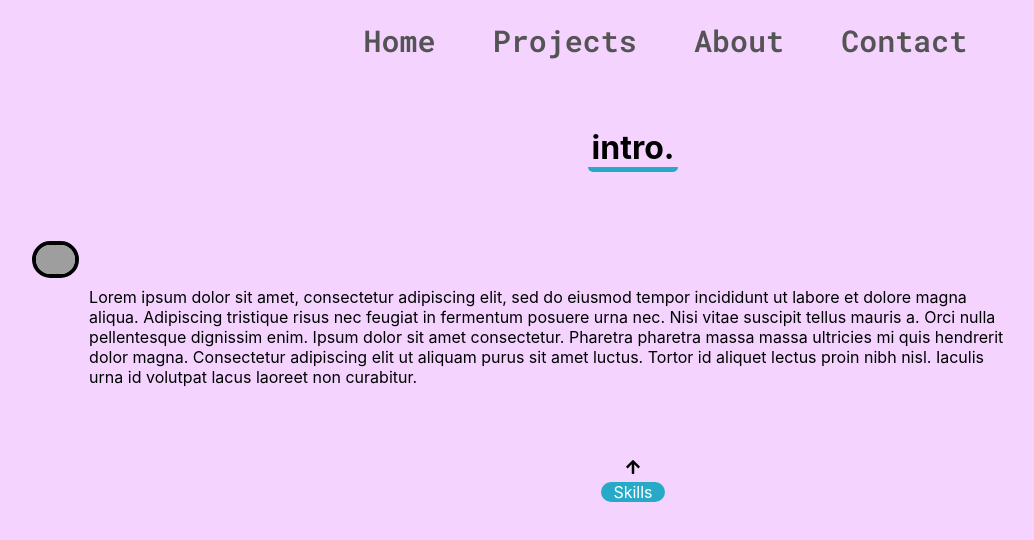
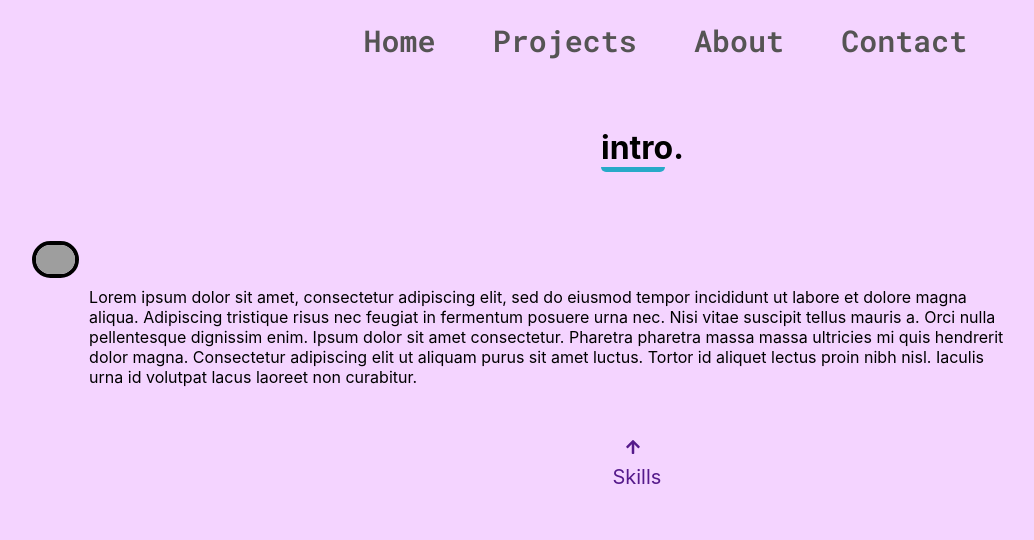
Before and after one commit to sahilkakwani9/React-Portfolio, a React (Create React App) app: page /about in a window 1280 px wide. Shown: the top 540 px of the page, without its empty margins (7-1041 px from the left). Built offline with nearby package versions, Linux system fonts and the light colour scheme; grey boxes are pictures that could not be loaded.

Commit message:
Added skills btn

```diff
--- a/src/components/About.css
+++ b/src/components/About.css
@@ -19,7 +19,7 @@
 .about-container .intro h1 {
     border-bottom: #27aac8 5px solid;
     border-radius: 5px;
-    width: 7%;
+    width: 5%;
     margin: auto;
 }
 
@@ -46,10 +46,15 @@
 
 .about-container .txt-wrap {
     /* margin-bottom: 10%; */
-    width: 5%;
-    margin: -1% auto 0 auto;
-    color: #fff;
+    width: 4%;
+    margin: -1.5% auto 0 auto;
+    color: #551a8b;
     border-radius: 20px;
-    background-color: #27aac8;
+    /* background-color: #27aac8; */
 
 }
+
+.about-container .txt-wrap p {
+    padding: 5px;
+    font-size: 20px;
+}
--- a/src/components/About.js
+++ b/src/components/About.js
@@ -27,8 +27,8 @@ function About() {
           </div>
 
         </div>
-        <motion.div animate={{ y: motionList}} transition={{ ease: "easeOut", duration: 1 }} className='up'>
-          <svg stroke="currentColor" fill="currentColor" stroke-width="0" viewBox="0 0 448 512" height="1em" width="1em" xmlns="http://www.w3.org/2000/svg"><path d="M34.9 289.5l-22.2-22.2c-9.4-9.4-9.4-24.6 0-33.9L207 39c9.4-9.4 24.6-9.4 33.9 0l194.3 194.3c9.4 9.4 9.4 24.6 0 33.9L413 289.4c-9.5 9.5-25 9.3-34.3-.4L264 168.6V456c0 13.3-10.7 24-24 24h-32c-13.3 0-24-10.7-24-24V168.6L69.2 289.1c-9.3 9.8-24.8 10-34.3.4z"></path></svg>
+        <motion.div animate={{ y: [-10,10,-10]}} transition={{ ease: "easeOut", duration: 1, repeat: Infinity }} className='up'>
+          <svg stroke="currentColor" fill="#551a8b" stroke-width="0" viewBox="0 0 448 512" height="1em" width="1em" xmlns="http://www.w3.org/2000/svg"><path d="M34.9 289.5l-22.2-22.2c-9.4-9.4-9.4-24.6 0-33.9L207 39c9.4-9.4 24.6-9.4 33.9 0l194.3 194.3c9.4 9.4 9.4 24.6 0 33.9L413 289.4c-9.5 9.5-25 9.3-34.3-.4L264 168.6V456c0 13.3-10.7 24-24 24h-32c-13.3 0-24-10.7-24-24V168.6L69.2 289.1c-9.3 9.8-24.8 10-34.3.4z"></path></svg>
           <div className='txt-wrap'>
             <p>Skills</p>
           </div>
```
